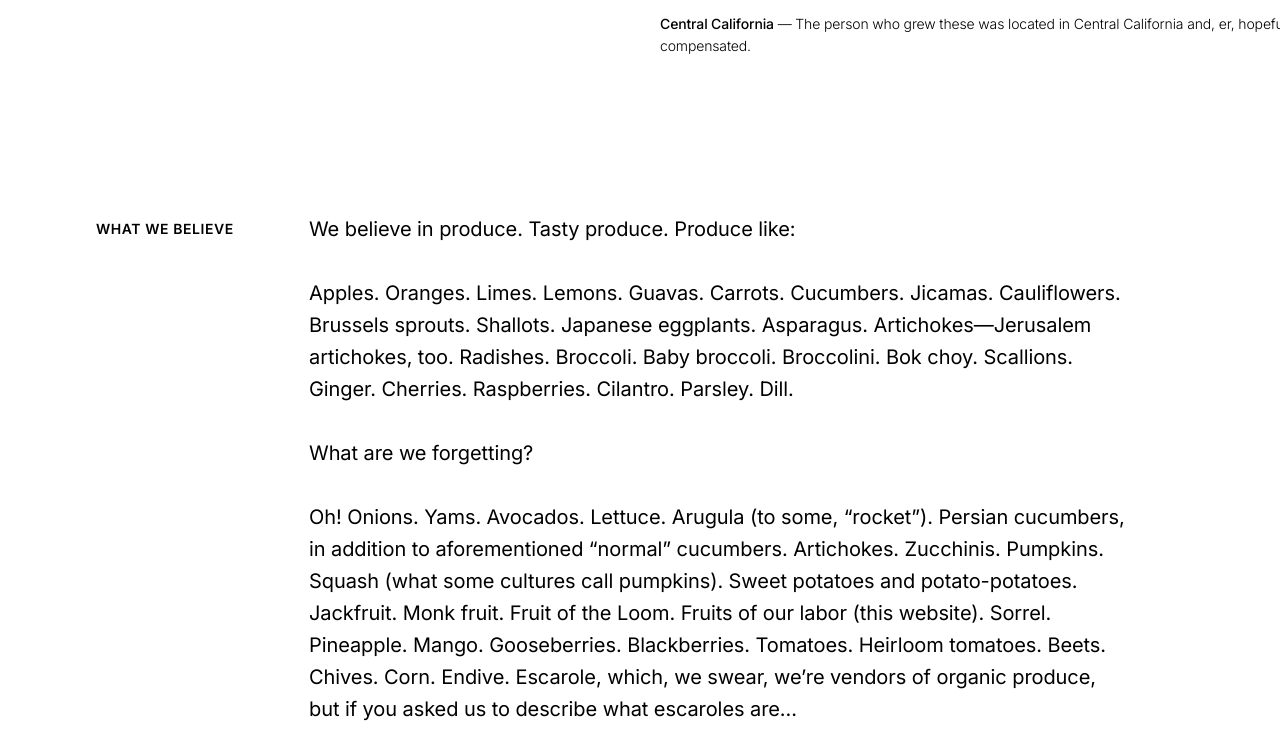
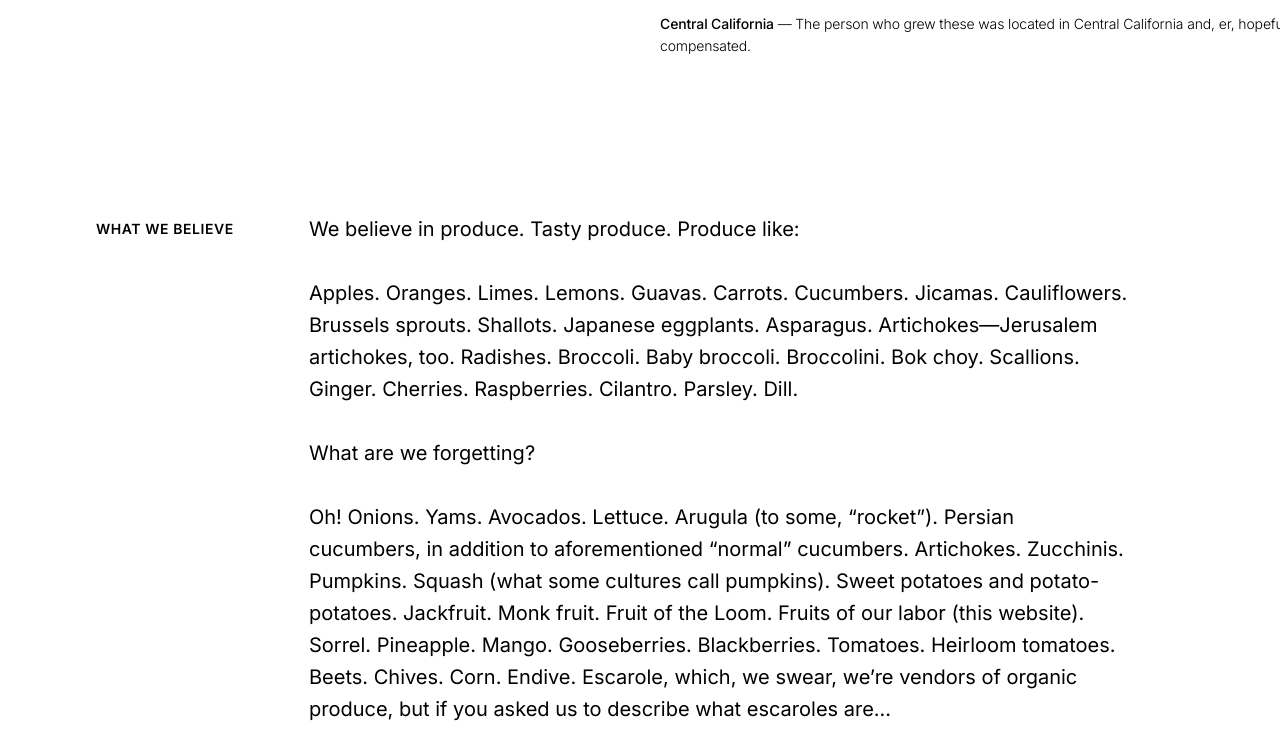
Before and after one commit to ssharma007-dev/sample-website, a plain HTML site: page world-peas/index.html in a window 1280 px wide. Shown: the part 1274-2029 px from the top of the page. Drawn offline with Linux system fonts and the light colour scheme.

Commit message:
World Peas: load Inter with Google's standard embed (optical size), drop spacing tweak
Matches what a developer would ship, and what the browser-drawn Figma
baseline loads, so text comparisons show only real differences.

Co-Authored-By: Claude <noreply@anthropic.com>

```diff
--- a/world-peas/index.html
+++ b/world-peas/index.html
@@ -6,7 +6,7 @@
 <title>World Peas</title>
 <link rel="preconnect" href="https://fonts.googleapis.com">
 <link rel="preconnect" href="https://fonts.gstatic.com" crossorigin>
-<link href="https://fonts.googleapis.com/css2?family=Inter:wght@300;400;500;600&family=Newsreader:ital,opsz,wght@0,6..72,400;0,6..72,500;1,6..72,400&display=swap" rel="stylesheet">
+<link href="https://fonts.googleapis.com/css2?family=Inter:opsz,wght@14..32,300;14..32,400;14..32,500;14..32,600&family=Newsreader:ital,opsz,wght@0,6..72,400;0,6..72,500;1,6..72,400&display=swap" rel="stylesheet">
 <style>
   /* Built from Figma "Figma basics" › Homepage (node 4368:321106), 1440 × 2092 */
   :root {
@@ -53,7 +53,7 @@
   /* What we believe */
   .believe { margin-top: 156px; padding-left: var(--gutter); display: grid; grid-template-columns: 213px 822px; }
   .believe h2 { margin: 5px 0 0; font-size: 14px; line-height: 22.4px; letter-spacing: 0.56px; font-weight: 600; text-transform: uppercase; }
-  .believe p { margin: 0; font-size: 20px; line-height: 32px; letter-spacing: -0.08px; }  /* Chrome draws Inter ~1% wider than Figma; this keeps the line breaks the same */
+  .believe p { margin: 0; font-size: 20px; line-height: 32px; }
   .believe p + p { margin-top: 32px; }
 
   /* Narrow screens: stack everything */
```
